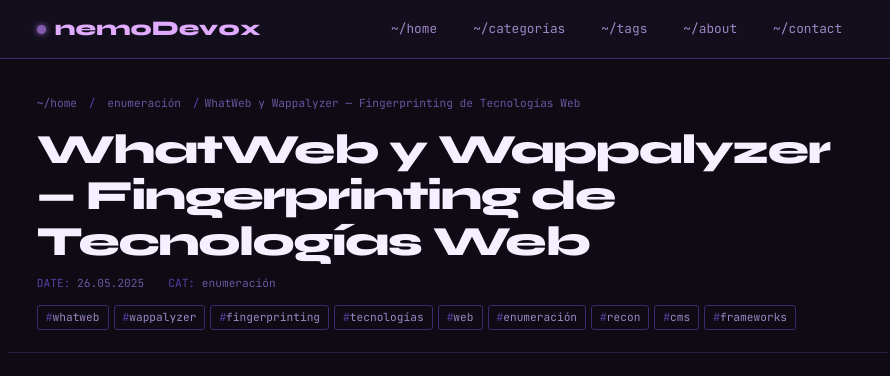
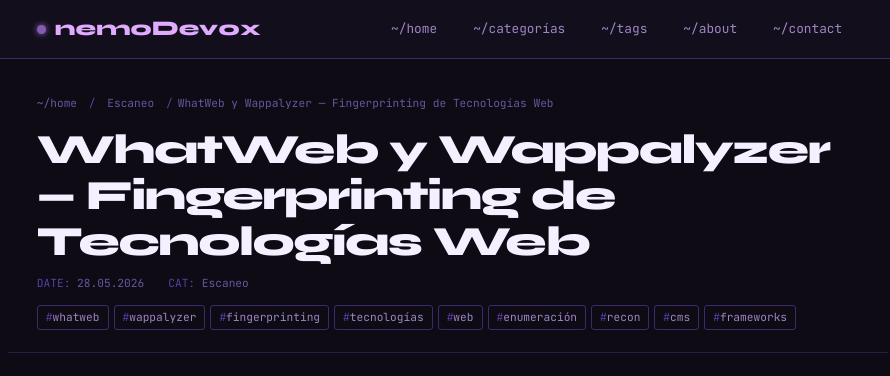
Before and after one commit to nemoDev0x/nemoDev0x.github.io, a Jekyll site: the page built from _posts/2025-05-26-whatweb-wappalyzer.md, in a window 1280 px wide and 900 px high. Shown: the top 376 px of the window, without its empty margins (192-1082 px from the left). Built offline with Jekyll 4.4.1, drawn with Linux system fonts in a browser that asks for light colours.

Commit message:
Update 2025-05-26-whatweb-wappalyzer.md

```diff
--- a/_posts/2025-05-26-whatweb-wappalyzer.md
+++ b/_posts/2025-05-26-whatweb-wappalyzer.md
@@ -1,8 +1,8 @@
 ---
 layout: post
 title: "WhatWeb y Wappalyzer — Fingerprinting de Tecnologías Web"
-date: 2025-05-26
-categories: [enumeración]
+date: 2026-05-28
+categories: [Escaneo]
 tags: [whatweb, wappalyzer, fingerprinting, tecnologías, web, enumeración, recon, cms, frameworks]
 description: "Guía profesional de WhatWeb y Wappalyzer: identificación del stack tecnológico de aplicaciones web, versiones de software, CMS, frameworks, servidores y técnicas de fingerprinting para pentesting."
 ---
```
